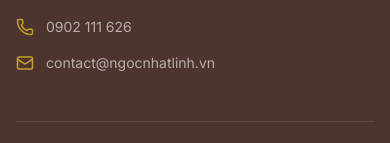
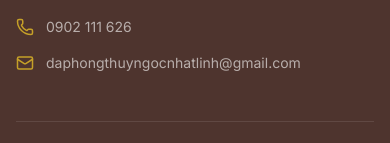
Before and after one commit to Louis-101/Ngoc-Nhat-Linh---Da-Phong-Thuy, a React (Vite) app: page /wishlist in a window 390 px wide. Shown: the part 1763-1906 px from the top of the page. Built offline with nearby package versions, Linux system fonts and the light colour scheme; no server answers; a web font is replaced by a local one.

Commit message:
Fix mobile menu opacity (bg-white/100 black/50), update email daphongthuyngocnhatlinh@gmail.com, Bing Maps link

```diff
--- a/src/components/Footer.tsx
+++ b/src/components/Footer.tsx
@@ -24,7 +24,7 @@ export default function Footer() {
               <a href="#" className="w-10 h-10 rounded-full border border-white/10 flex items-center justify-center hover:bg-primary hover:border-primary transition-all duration-300">
                 <Instagram size={18} />
               </a>
-              <a href="mailto:contact@ngocnhatlinh.vn" className="w-10 h-10 rounded-full border border-white/10 flex items-center justify-center hover:bg-primary hover:border-primary transition-all duration-300">
+              <a href="mailto:daphongthuyngocnhatlinh@gmail.com" className="w-10 h-10 rounded-full border border-white/10 flex items-center justify-center hover:bg-primary hover:border-primary transition-all duration-300">
                 <Mail size={18} />
               </a>
             </div>
@@ -61,7 +61,7 @@ export default function Footer() {
               <li className="flex items-start space-x-3">
                 <MapPin size={18} className="text-primary mt-0.5 flex-shrink-0" />
                 <a
-                  href="https://www.google.com/maps/search/?api=1&query=65+đường+3/2+Hưng+Lợi+Ninh+Kiều+Cần+Thơ"
+                  href="https://www.bing.com/maps/default.aspx?v=2&pc=FACEBK&mid=8100&where1=65%20đường%203/2%2C%20phường%20Hưng%20Lợi%2C%20Quận%20Ninh%20Kiều%2C%20Thành%20phố%20Cần%20Thơ%2C%20Vietnam%2C%2090000&FORM=FBKPL1&mkt=en-GB"
                   target="_blank"
                   rel="noopener noreferrer"
                   className="hover:text-primary transition-colors"
@@ -75,7 +75,7 @@ export default function Footer() {
               </li>
               <li className="flex items-center space-x-3">
                 <Mail size={18} className="text-primary flex-shrink-0" />
-                <span>contact@ngocnhatlinh.vn</span>
+                <span>daphongthuyngocnhatlinh@gmail.com</span>
               </li>
             </ul>
           </div>
--- a/src/components/Navbar.tsx
+++ b/src/components/Navbar.tsx
@@ -143,7 +143,7 @@ export default function Navbar() {
                 initial={{ opacity: 0 }}
                 animate={{ opacity: 1 }}
                 exit={{ opacity: 0 }}
-                className="fixed inset-0 bg-secondary/40 backdrop-blur-sm z-40 lg:hidden"
+                className="fixed inset-0 bg-black/50 backdrop-blur-md z-40 lg:hidden"
                 onClick={() => setIsMobileMenuOpen(false)}
               />
               <motion.div
--- a/src/pages/Contact.tsx
+++ b/src/pages/Contact.tsx
@@ -73,7 +73,7 @@ export default function Contact() {
                     </div>
                     <div>
                       <p className="text-xs text-white/40 uppercase tracking-widest mb-1">Email</p>
-                      <p className="font-bold">contact@ngocnhatlinh.vn</p>
+                      <p className="font-bold">daphongthuyngocnhatlinh@gmail.com</p>
                     </div>
                   </div>
 
```
